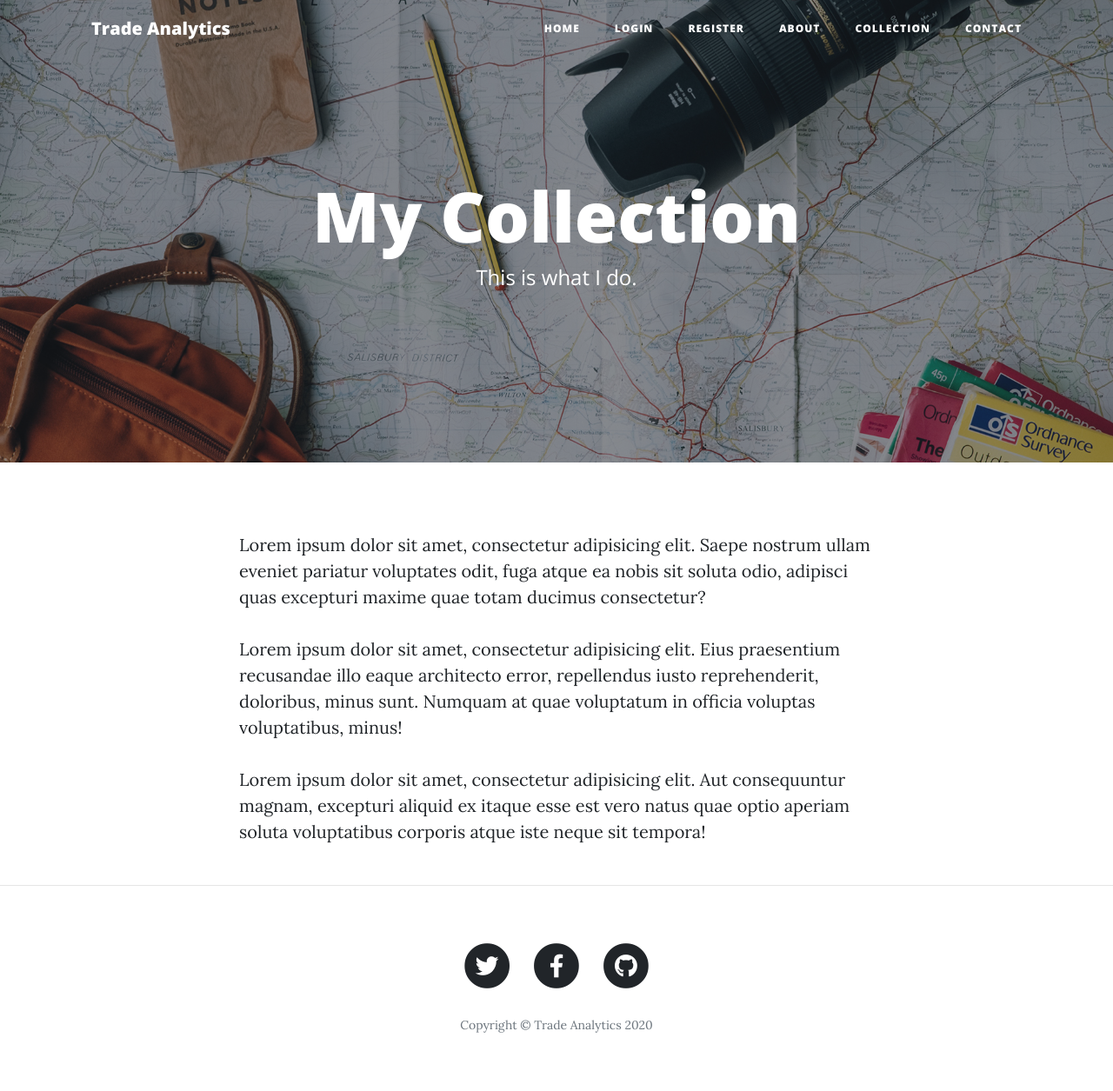
After one commit to hannahtoni09/blog-with-users, a Flask app: page /collection in a window 1280 px wide. The commit adds this page. Shown: the whole page at 87% size. Run offline with Flask 2, Linux system fonts and the light colour scheme; some libraries are stand-ins or nearby versions.

Commit message:
Second commit

```diff
--- a/main.py
+++ b/main.py
@@ -161,6 +161,9 @@ def show_post(post_id):
 def about():
     return render_template("about.html", current_user=current_user)
 
+@app.route("/collection")
+def collection():
+    return render_template("collection.html", current_user=current_user)
 
 @app.route("/contact")
 def contact():
--- /dev/null
+++ b/templates/collection.html
@@ -0,0 +1,31 @@
+{% include "header.html" %}
+
+  <!-- Page Header -->
+  <header class="masthead" style="background-image: url({{ url_for('static', filename='img/about-bg.jpg')}})">
+    <div class="overlay"></div>
+    <div class="container">
+      <div class="row">
+        <div class="col-lg-8 col-md-10 mx-auto">
+          <div class="page-heading">
+            <h1>My Collection</h1>
+            <span class="subheading">This is what I do.</span>
+          </div>
+        </div>
+      </div>
+    </div>
+  </header>
+
+  <!-- Main Content -->
+  <div class="container">
+    <div class="row">
+      <div class="col-lg-8 col-md-10 mx-auto">
+        <p>Lorem ipsum dolor sit amet, consectetur adipisicing elit. Saepe nostrum ullam eveniet pariatur voluptates odit, fuga atque ea nobis sit soluta odio, adipisci quas excepturi maxime quae totam ducimus consectetur?</p>
+        <p>Lorem ipsum dolor sit amet, consectetur adipisicing elit. Eius praesentium recusandae illo eaque architecto error, repellendus iusto reprehenderit, doloribus, minus sunt. Numquam at quae voluptatum in officia voluptas voluptatibus, minus!</p>
+        <p>Lorem ipsum dolor sit amet, consectetur adipisicing elit. Aut consequuntur magnam, excepturi aliquid ex itaque esse est vero natus quae optio aperiam soluta voluptatibus corporis atque iste neque sit tempora!</p>
+      </div>
+    </div>
+  </div>
+
+  <hr>
+
+  {% include "footer.html" %}
--- a/templates/footer.html
+++ b/templates/footer.html
@@ -29,7 +29,7 @@
               </a>
             </li>
           </ul>
-          <p class="copyright text-muted">Copyright &copy; Your Website 2020</p>
+          <p class="copyright text-muted">Copyright &copy; Trade Analytics 2020</p>
         </div>
       </div>
     </div>
--- a/templates/header.html
+++ b/templates/header.html
@@ -28,7 +28,7 @@
   <!-- Navigation -->
   <nav class="navbar navbar-expand-md navbar-light fixed-top" id="mainNav">
     <div class="container">
-      <a class="navbar-brand" href="{{url_for('get_all_posts')}}">Trade Analytics' Blog</a>
+      <a class="navbar-brand" href="{{url_for('get_all_posts')}}">Trade Analytics</a>
       <button class="navbar-toggler navbar-toggler-right" type="button" data-toggle="collapse" data-target="#navbarResponsive" aria-controls="navbarResponsive" aria-expanded="false" aria-label="Toggle navigation">
         Menu
         <i class="fas fa-bars"></i>
@@ -54,6 +54,9 @@
             <a class="nav-link" href="{{ url_for('about') }}">About</a>
           </li>
           <li class="nav-item">
+            <a class="nav-link" href="{{ url_for('collection') }}">Collection</a>
+          </li>
+          <li class="nav-item">
             <a class="nav-link" href="{{ url_for('contact') }}">Contact</a>
           </li>
         </ul>
--- a/templates/index.html
+++ b/templates/index.html
@@ -1,14 +1,14 @@
 {% include "header.html" %}
 
   <!-- Page Header -->
-  <header class="masthead" style="background-image: url('https://images.unsplash.com/photo-1470092306007-055b6797ca72?ixlib=rb-1.2.1&auto=format&fit=crop&w=668&q=80')">
+  <header class="masthead" style="background-image: url({{ url_for('static', filename='img/slider1_bright_sky.jpg')}}) ">
     <div class="overlay"></div>
     <div class="container">
       <div class="row">
         <div class="col-lg-8 col-md-10 mx-auto">
           <div class="site-heading">
-            <h1>Trade Analytics' Blog</h1>
-            <span class="subheading">A collection of random musings.</span>
+            <h1>My Playground</h1>
+            <span class="subheading">A collection of stuffs by Dad & Minh Anh</span>
           </div>
         </div>
       </div>
```
Also changed, not shown: blog.db, 1 other file.
